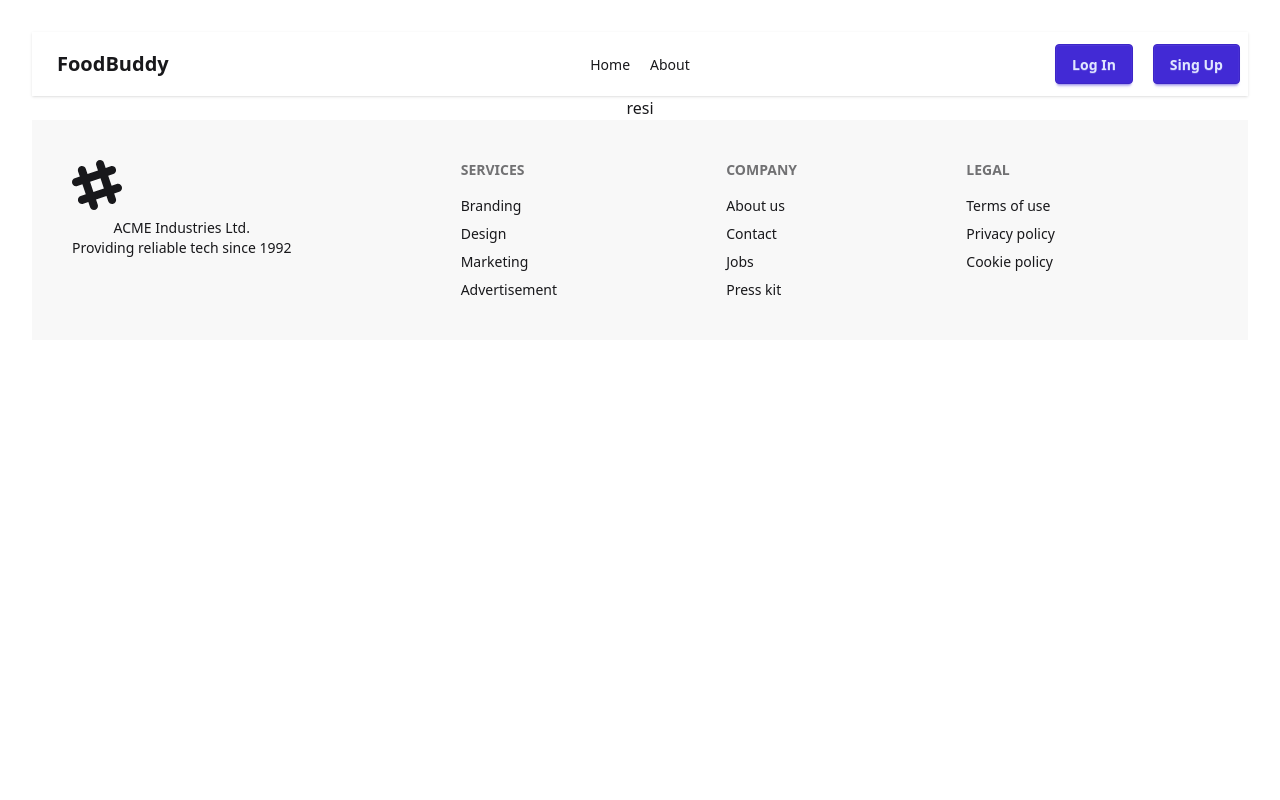
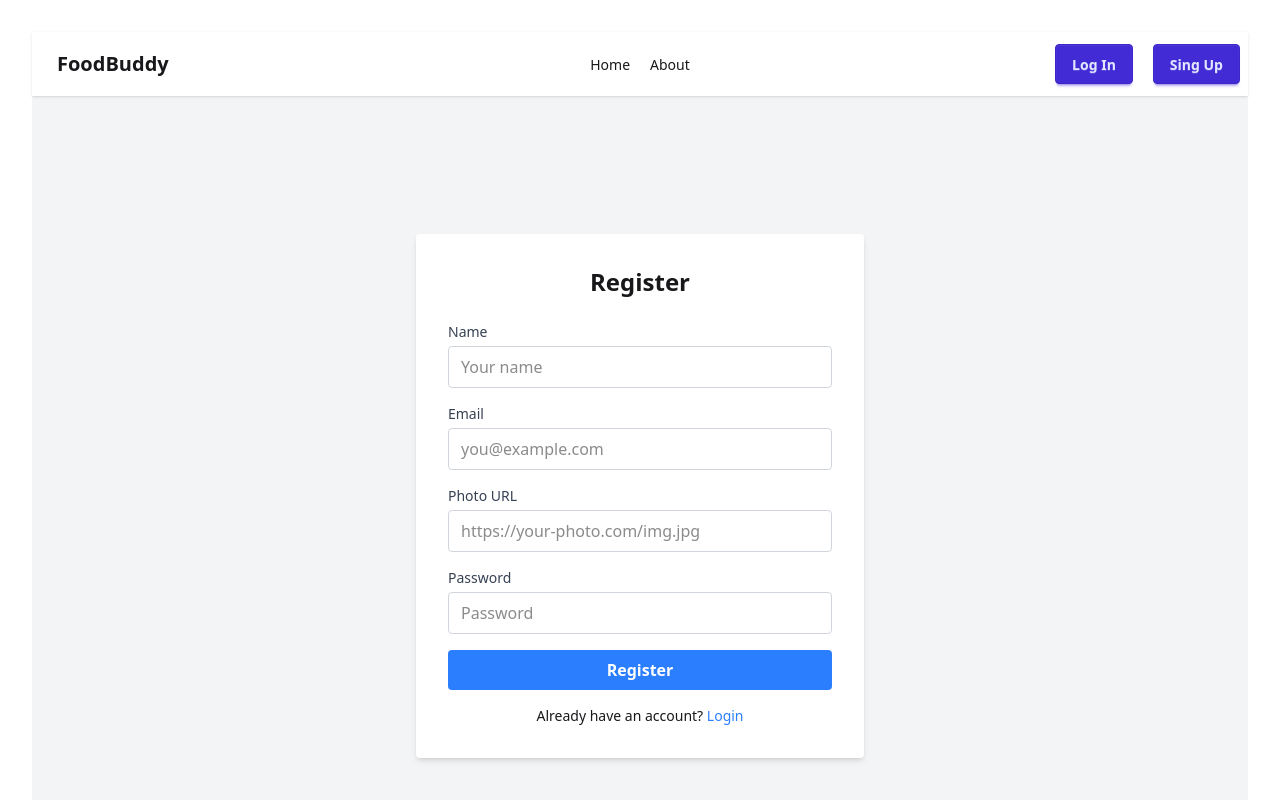
Before and after one commit to jakiadp/food-buddy-client, a React (Vite) app: page /register in a window 1280 px wide. Shown: the top 800 px of the page. Built offline with nearby package versions, Linux system fonts and the light colour scheme.

Commit message:
add to banar

```diff
--- a/src/Pages/LogIn.jsx
+++ b/src/Pages/LogIn.jsx
@@ -1,10 +1,39 @@
 import React from 'react';
+import { Link } from 'react-router';
 
 const LogIn = () => {
     return (
-        <div>
-            <p>log</p>
-        </div>
+                <div className="flex justify-center items-center min-h-screen bg-gray-100 px-4">
+      <div className="flex flex-col max-w-md p-6 rounded-md sm:p-10  bg-gray-50  text-gray-800">
+	<div className="mb-8 text-center">
+		<h1 className="my-3 text-4xl font-bold">Log in</h1>
+		<p className="text-sm  text-gray-600">Sign in to access your account</p>
+	</div>
+	<form noValidate="" action="" className="space-y-12">
+		<div className="space-y-4">
+			<div>
+				<label htmlFor="email" className="block mb-2 text-sm text-start">Email address</label>
+				<input type="email" name="email" id="email" placeholder="leroy@jenkins.com" className="w-full px-3 py-2 border rounded-md  border-gray-300  bg-gray-50  text-gray-800" />
+			</div>
+			<div>
+				<div className="flex justify-between mb-2">
+					<label htmlFor="password" className="text-sm">Password</label>
+					<a rel="noopener noreferrer" href="#" className="text-xs hover:underline  text-gray-600">Forgot password?</a>
+				</div>
+				<input type="password" name="password" id="password" placeholder="*****" className="w-full px-3 py-2 border rounded-md  border-gray-300  bg-gray-50  text-gray-800" />
+			</div>
+		</div>
+		<div className="space-y-2">
+			<div>
+				<button type="button" className="w-full bg-blue-500 hover:bg-blue-600 text-white font-semibold py-2 px-4 rounded transition duration-200">Sign in</button>
+			</div>
+			<p className="px-6 text-sm text-center  text-gray-600">Don't have an account yet?
+				<a rel="noopener noreferrer" href="#" className="hover:underline  text-blue-500"><Link to='/register' className='className="text-blue-500 hover:underline' >Register</Link></a>.
+			</p>
+		</div>
+	</form>
+</div>
+    </div>
     );
 };
 
--- a/src/Pages/Register.jsx
+++ b/src/Pages/Register.jsx
@@ -1,10 +1,83 @@
-import React from 'react';
+import { Link } from "react-router";
+
 
 const Register = () => {
+
+
+
     return (
-        <div>
-            <h1>resi</h1>
-        </div>
+         <div className="flex justify-center items-center min-h-screen bg-gray-100 px-4">
+      <div className="w-full max-w-md bg-white p-8 rounded shadow-md">
+        <h2 className="text-2xl font-bold mb-6 text-center">Register</h2>
+
+        <form  className="space-y-4">
+          <div>
+            <label className="block text-start text-sm font-medium text-gray-700">Name</label>
+            <input
+              type="text"
+              name="name"
+              className="mt-1 w-full border border-gray-300 rounded px-3 py-2 focus:outline-none focus:ring-2 focus:ring-blue-400"
+              placeholder="Your name"
+
+              required
+            />
+          </div>
+
+          <div>
+            <label className="text-start block text-sm font-medium text-gray-700">Email</label>
+            <input
+              type="email"
+              name="email"
+              className="mt-1 w-full border border-gray-300 rounded px-3 py-2 focus:outline-none focus:ring-2 focus:ring-blue-400"
+              placeholder="you@example.com"
+
+              required
+            />
+          </div>
+
+          <div>
+            <label className=" text-start block text-sm font-medium text-gray-700">Photo URL</label>
+            <input
+              type="text"
+              name="photoURL"
+              className="mt-1 w-full border border-gray-300 rounded px-3 py-2 focus:outline-none focus:ring-2 focus:ring-blue-400"
+              placeholder="https://your-photo.com/img.jpg"
+
+              required
+            />
+          </div>
+
+          <div>
+            <label className="text-start block text-sm font-medium text-gray-700">Password</label>
+            <input
+              type="password"
+              name="password"
+              className="mt-1 w-full border border-gray-300 rounded px-3 py-2 focus:outline-none focus:ring-2 focus:ring-blue-400"
+              placeholder="Password"
+
+
+              required
+            />
+          </div>
+
+
+
+          <button
+            type="submit"
+            className="w-full bg-blue-500 hover:bg-blue-600 text-white font-semibold py-2 px-4 rounded transition duration-200"
+          >
+            Register
+          </button>
+        </form>
+
+        <p className="text-sm text-center mt-4">
+          Already have an account?{' '}
+          <Link to="/login" className="text-blue-500 hover:underline">
+            Login
+          </Link>
+        </p>
+      </div>
+    </div>
     );
 };
 
--- /dev/null
+++ b/src/Router/Component/Banar.jsx
@@ -0,0 +1,11 @@
+import React from 'react';
+
+const Banar = () => {
+    return (
+        <div>
+
+        </div>
+    );
+};
+
+export default Banar;
```
